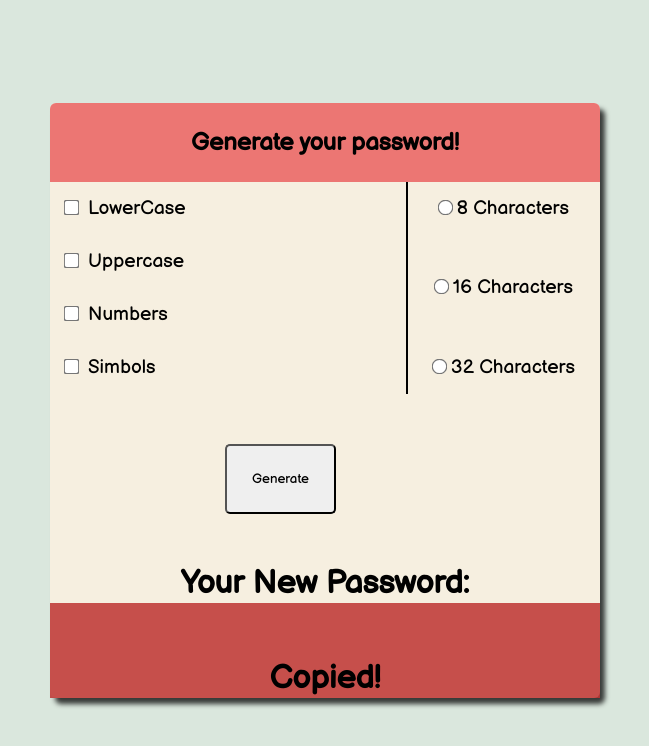
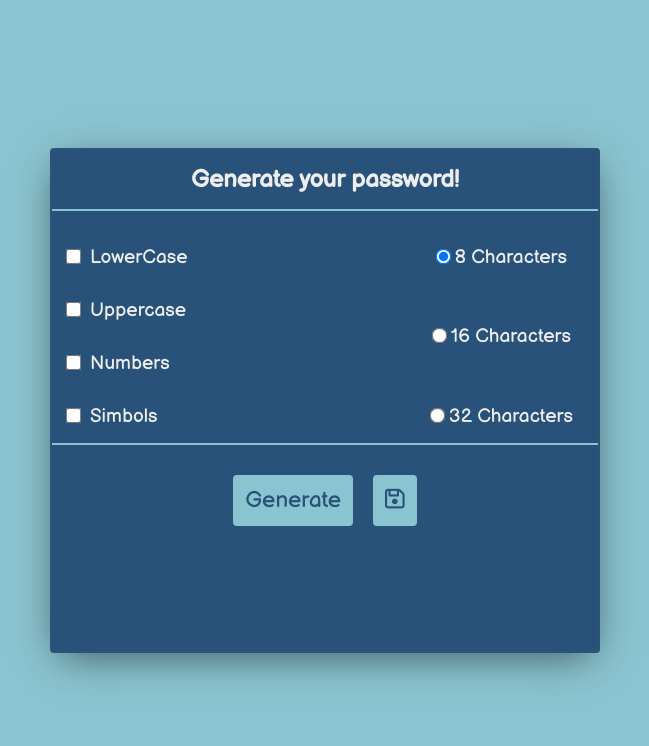
Before and after one commit to simonsanchez92/Password-Generator, a plain HTML site: page index.html in a window 1280 px wide. Shown: the whole page, without its empty margins (315-964 px from the left). Drawn offline with Linux system fonts and the light colour scheme.

Commit message:
fixing style

```diff
--- a/index.html
+++ b/index.html
@@ -7,6 +7,7 @@
     <title>Password Generator</title>
     <link rel="stylesheet" href="style.css">
     <link href="https://fonts.googleapis.com/css2?family=Balsamiq+Sans&display=swap" rel="stylesheet">
+    <script src="https://kit.fontawesome.com/28240eb085.js" crossorigin="anonymous"></script>
 </head>
 
 <body>
@@ -23,18 +24,17 @@
             </div>
             <div id="characters">
 
-                    <label for="eight"><input class='change' name='rad' id='eight' type="radio">8 Characters</label>
+                    <label for="eight"><input class='change' name='rad' id='eight' type="radio" checked>8 Characters</label>
                     <label for="sixteen"><input class='change' name='rad' id='sixteen' type="radio">16 Characters</label>
                     <label for="thirtyTwo"><input class='change' name='rad' id='thirtyTwo' type="radio">32 Characters</label>
 
                </div>
         </div>
 
-
-        <input type="button" value="Generate">
-        <input id='clipboard' type="button" value="Copy">
-
-        <h4>Your New Password:</h4>
+        <div class="btns-container">
+            <button id='generator'>Generate</button>
+            <button id='clipboard'><i class="far fa-save"></i></button>
+        </div>
 
         <div class="result-container">
 
--- a/script.js
+++ b/script.js
@@ -1,6 +1,7 @@
 let result = document.querySelector('#result');
 
 let simbols = document.querySelector('#simbols');
+let numbers = document.querySelector('#numbers');
 let lower = document.querySelector('#lower');
 let upper = document.querySelector('#upper');
 
@@ -9,21 +10,17 @@ let sixChar = document.querySelector('#sixteen');
 let thirChar = document.querySelector('#thirtyTwo');
 
 
-let allBoxes = document.querySelectorAll('.change');
-let boxes = [...allBoxes];
-let btn = document.querySelector('#app input[type="button"]');
+let boxes = [... document.querySelectorAll('.change')];
+
+let btn = document.getElementById('generator');
 let clipb = document.querySelector('#clipboard');
 let copied = document.querySelector('#copied');
 
 
 let simb = '!$%&/()=?¿@^*Ç¨´_-';
+let nums = '0123456789';
 let low = 'qwertyuiopasdfghjklñzxcvbnm';
 let up = 'QWERTYUIOPASDFGHJKLÑZXCVBNM';
-
-
-
-
-
 
 
 function generatePassword() {
@@ -33,9 +30,14 @@ function generatePassword() {
     if (simbols.checked) {
         password += simb;
     }
+
+    if (numbers.checked) {
+        password += nums;
+    }
     if (lower.checked) {
         password += low;
-    } if (upper.checked) {
+    }
+    if (upper.checked) {
         password += up;
     }
 
@@ -60,10 +62,11 @@ function generatePassword() {
 
     result.innerHTML = (key.join(''));
     password = key.join('');
+
     if (password != '') {
-        clipb.style.visibility = 'visible';
-        copied.style.display = 'none';
+        copied.style.visibility = 'hidden';
     }
+
 
 
     clipb.addEventListener('click', (e) => {
@@ -81,12 +84,13 @@ function generatePassword() {
         document.execCommand('copy');
         // Remove temporary element
         document.body.removeChild(el);
-        copied.style.display = 'block';
+        copied.style.visibility = 'visible';
     });
+
 
     boxes.forEach(box => {
         box.addEventListener('click', () => {
-            copied.style.display = 'none';
+            copied.style.visibility = 'hidden';
         })
     })
 }
--- a/style.css
+++ b/style.css
@@ -3,10 +3,11 @@
     padding: 0;
     box-sizing: border-box;
     font-family: 'Balsamiq Sans', cursive;
+    color: #eee;
 }
 
 body {
-    background-color: #DAE7DD;
+    background-color: #8AC4D0;
     height: 100vh;
     display: flex;
     justify-content: center;
@@ -20,23 +21,22 @@ body {
     text-align: center;
     width: 550px;
     max-width: 100%;
-    /* border: 2px solid black; */
-    border-radius: 6px;
-    background-color: #F6EFE0;
-    -webkit-box-shadow: 5px 6px 5px 0px rgba(0, 0, 0, 0.75);
-    -moz-box-shadow: 5px 6px 5px 0px rgba(0, 0, 0, 0.75);
-    box-shadow: 5px 6px 5px 0px rgba(0, 0, 0, 0.75);
+    border: 2px solid #33557470;
+    border-radius: 4px;
+    background-color: #28527A;
+    -webkit-box-shadow: 0px 10px 40px -9px rgba(0,0,0,0.59);
+    -moz-box-shadow: 0px 10px 40px -9px rgba(0,0,0,0.59);
+    box-shadow: 0px 10px 40px -9px rgba(0,0,0,0.59);
 }
 
 #app h2 {
-    border-radius: 6px 6px 0 0;
-    padding: 25px 0;
-    background-color: #EC7673;
+    padding: 15px 0;
+    margin-bottom: 20px;
+    border-bottom: 2px solid #8AC4D0;
 }
 
 #app h4 {
     font-size: 32px;
-    /* margin-bottom: 20px; */
 }
 
 
@@ -75,7 +75,7 @@ body {
 }
 
 #characters{
-    border-left: 2px solid #000000;
+    /* border-left: 2px solid #000000; */
     padding: 15px 0;
     display: flex;
     flex-direction: column;
@@ -104,22 +104,54 @@ body {
     cursor: pointer;
 }
 
-.result-container{
-    height: 95px;
-    background-color: #be3634dc;
-    position: relative;
+.btns-container{
+
+    border-top: 2px solid #8AC4D0;
+
+    padding: 30px 0;
+    display: flex;
+    justify-content: center;
+
+}
+.btns-container button{
+    cursor: pointer;
+    padding: 10px;
+    font-size: 1.4rem;
+    color:#28527A;
+    background: #8AC4D0;
+    border: 2px solid #8AC4D0;
+    border-radius: 4px;
+    margin:0 10px;
+
+}
+button i{
+    color:#28527A;
+    font-weight: 600;
 
 }
 
-#result {
-    font-size: 18px;
-    color: rgb(238, 227, 236);
-    margin-right: 10px;
-    padding:  15px;
+.btns-container button:focus{
+ outline: 0;
+}
+.btns-container button:active{
+    transform: scale(0.98);
+
 }
 
-#clipboard {
-    visibility: hidden;
+
+.result-container{
+    height: 95px;
+    background-color: #28527A;
+    border-bottom-left-radius: 4px;
+    border-bottom-right-radius: 4px;
+    position: relative;
+}
+
+#result {
+    font-size: 20px;
+    color: #eee;
+    margin-right: 10px;
+    padding:  10px;
 }
 
 #result-box {
@@ -134,5 +166,7 @@ body {
     bottom: 0px;
     right:0;
     width: 100%;
+    visibility: hidden;
+    color: #FBEEAC;
 
 }
```
Also changed, not shown: test.js (deleted, +0 -7 lines).
